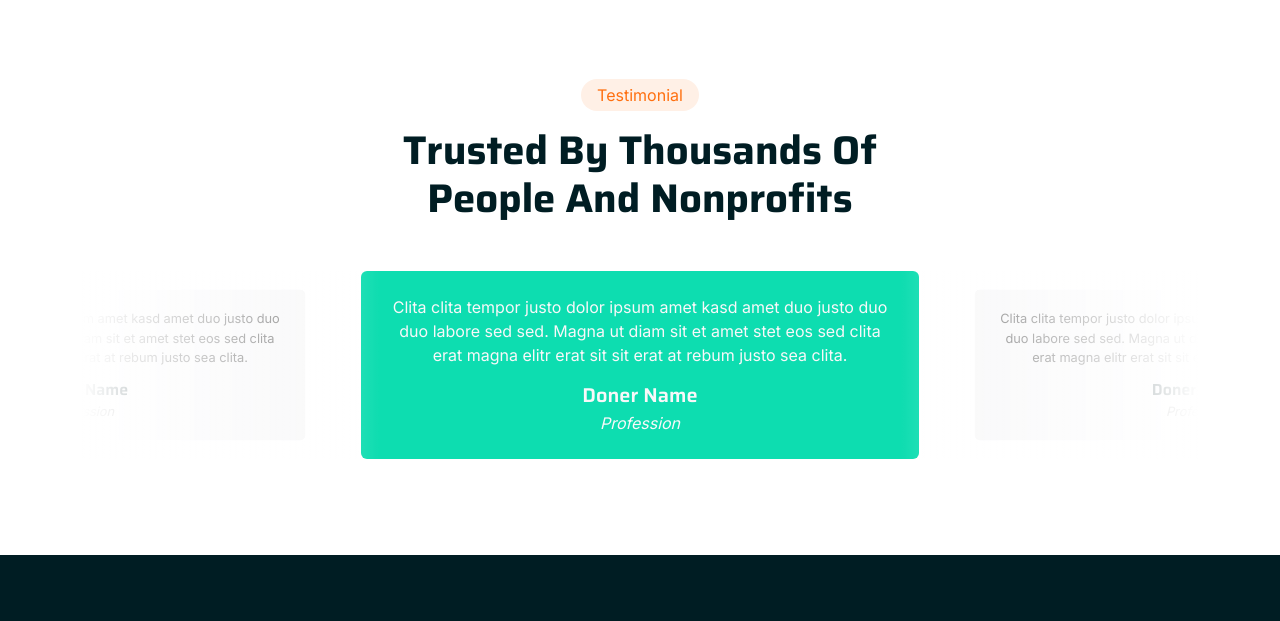
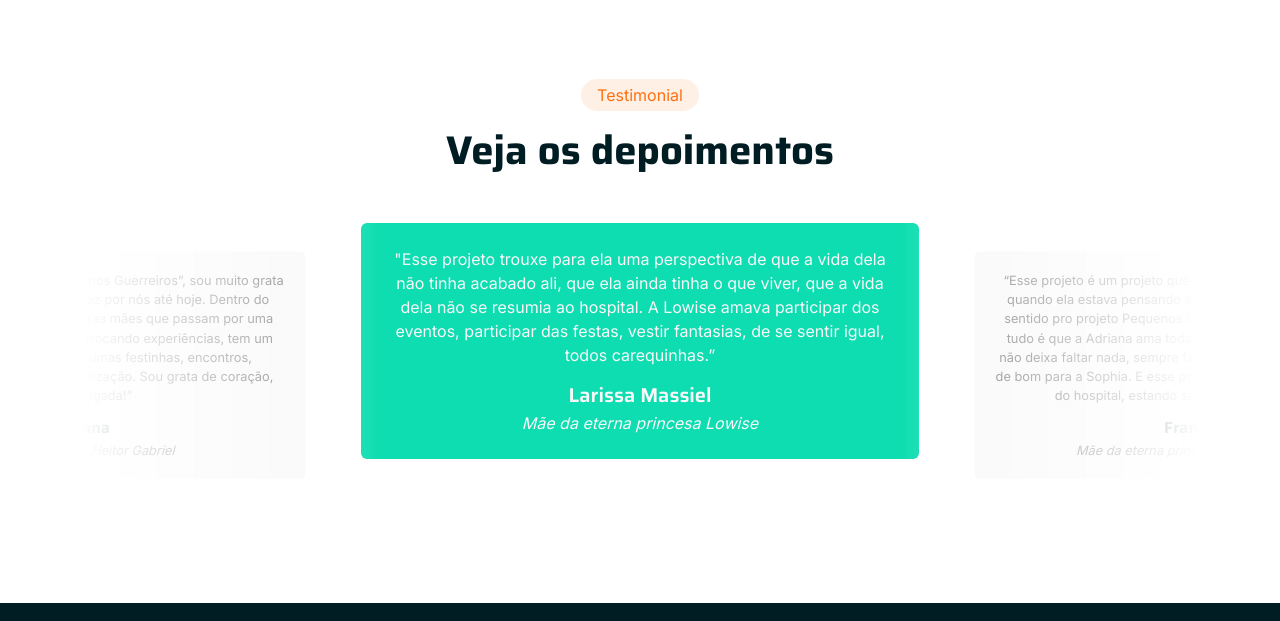
Before and after one commit to GuilhermeDmD/sitePequenosGuerreiros, a plain HTML site: page site/index.html in a window 1280 px wide. Shown: the part 3560-4181 px from the top of the page. Drawn offline with nearby package versions, Linux system fonts and the light colour scheme; animation ran at ten frames a second.

Commit message:
Update index.html

```diff
--- a/site/index.html
+++ b/site/index.html
@@ -379,31 +379,31 @@
         <div class="container">
             <div class="text-center mx-auto mb-5 wow fadeInUp" data-wow-delay="0.1s" style="max-width: 500px;">
                 <div class="d-inline-block rounded-pill bg-secondary text-primary py-1 px-3 mb-3">Testimonial</div>
-                <h1 class="display-6 mb-5">Trusted By Thousands Of People And Nonprofits</h1>
+                <h1 class="display-6 mb-5">Veja os depoimentos</h1>
             </div>
             <div class="owl-carousel testimonial-carousel wow fadeInUp" data-wow-delay="0.1s">
                 <div class="testimonial-item text-center">
 
                     <div class="testimonial-text rounded text-center p-4">
-                        <p>Clita clita tempor justo dolor ipsum amet kasd amet duo justo duo duo labore sed sed. Magna ut diam sit et amet stet eos sed clita erat magna elitr erat sit sit erat at rebum justo sea clita.</p>
-                        <h5 class="mb-1">Doner Name</h5>
-                        <span class="fst-italic">Profession</span>
+                        <p>"Esse projeto trouxe para ela uma perspectiva de que a vida dela não tinha acabado ali, que ela ainda tinha o que viver, que a vida dela não se resumia ao hospital. A Lowise amava participar dos eventos, participar das festas, vestir fantasias, de se sentir igual, todos carequinhas.”</p>
+                        <h5 class="mb-1">Larissa Massiel</h5>
+                        <span class="fst-italic">Mãe da eterna princesa Lowise</span>
                     </div>
                 </div>
                 <div class="testimonial-item text-center">
 
                     <div class="testimonial-text rounded text-center p-4">
-                        <p font>Clita clita tempor justo dolor ipsum amet kasd amet duo justo duo duo labore sed sed. Magna ut diam sit et amet stet eos sed clita erat magna elitr erat sit sit erat at rebum justo sea clita.</p>
-                        <h5 class="mb-1">Doner Name</h5>
-                        <span class="fst-italic">Profession</span>
+                        <p font>“Esse projeto é um projeto que nasceu no coração da Adriana, e quando ela estava pensando em desistir a Sophia deu um novo sentido pro projeto Pequenos Guerreiros. E o mais bacana disso tudo é que a Adriana ama todas as crianças como filhos dela, e não deixa faltar nada, sempre fazia festas, distrações e dava tudo de bom para a Sophia. E esse projeto reacende a alegria delas fora do hospital, estando sempre disposto a ajudar.”</p>
+                        <h5 class="mb-1">Franciele</h5>
+                        <span class="fst-italic">Mãe da eterna princesa Sophia Hadassa</span>
                     </div>
                 </div>
                 <div class="testimonial-item text-center">
 
                     <div class="testimonial-text rounded text-center p-4">
-                        <p>Clita clita tempor justo dolor ipsum amet kasd amet duo justo duo duo labore sed sed. Magna ut diam sit et amet stet eos sed clita erat magna elitr erat sit sit erat at rebum justo sea clita.</p>
-                        <h5 class="mb-1">Doner Name</h5>
-                        <span class="fst-italic">Profession</span>
+                        <p>“Fazemos parte do projeto “Pequenos Guerreiros”, sou muito grata mesmo a tudo que o projeto já fez por nós até hoje. Dentro do projeto temos o contato com outras mães que passam por uma situação parecida com a nossa, trocando experiências, tem um apoio. O projeto proporciona umas festinhas, encontros, proporcionando uma maior socialização. Sou grata de coração, muito obrigada!”</p>
+                        <h5 class="mb-1">Rosana</h5>
+                        <span class="fst-italic">Mãe do príncipe Heitor Gabriel</span>
                     </div>
                 </div>
             </div>
```
